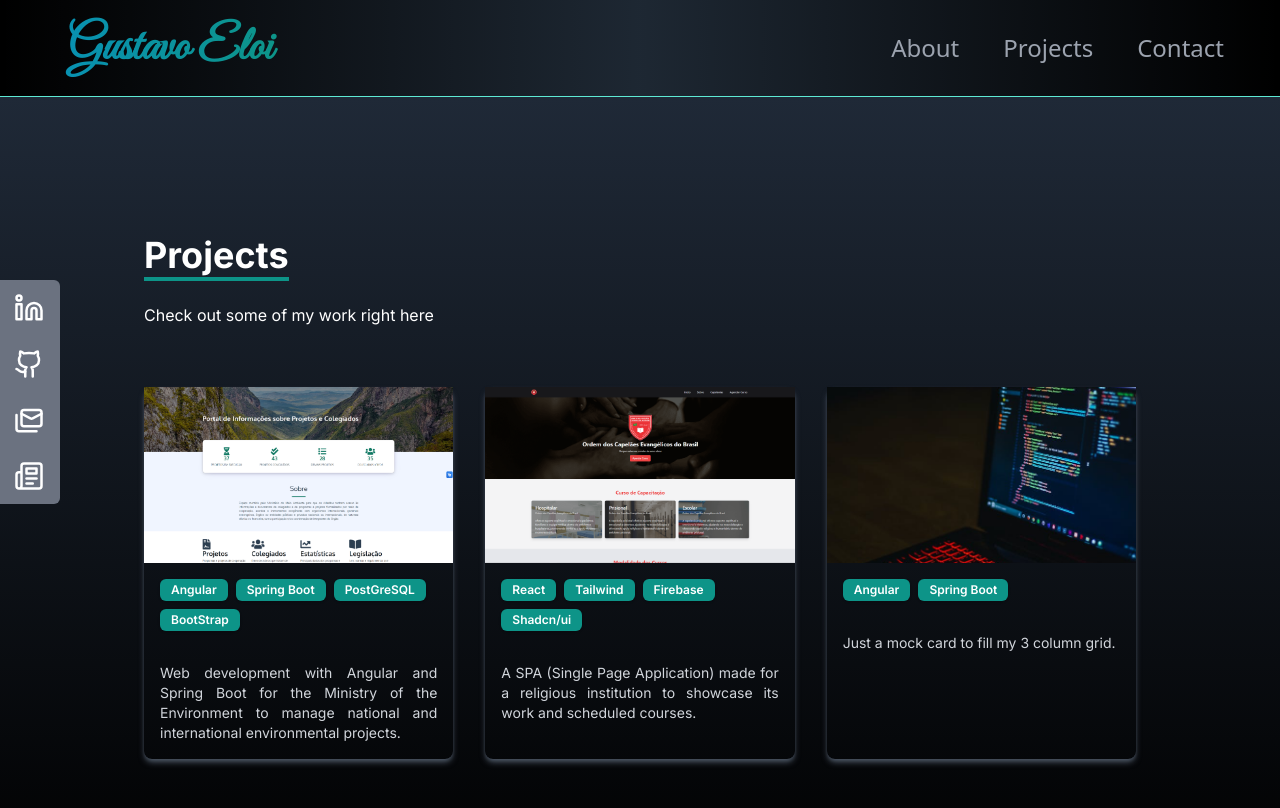
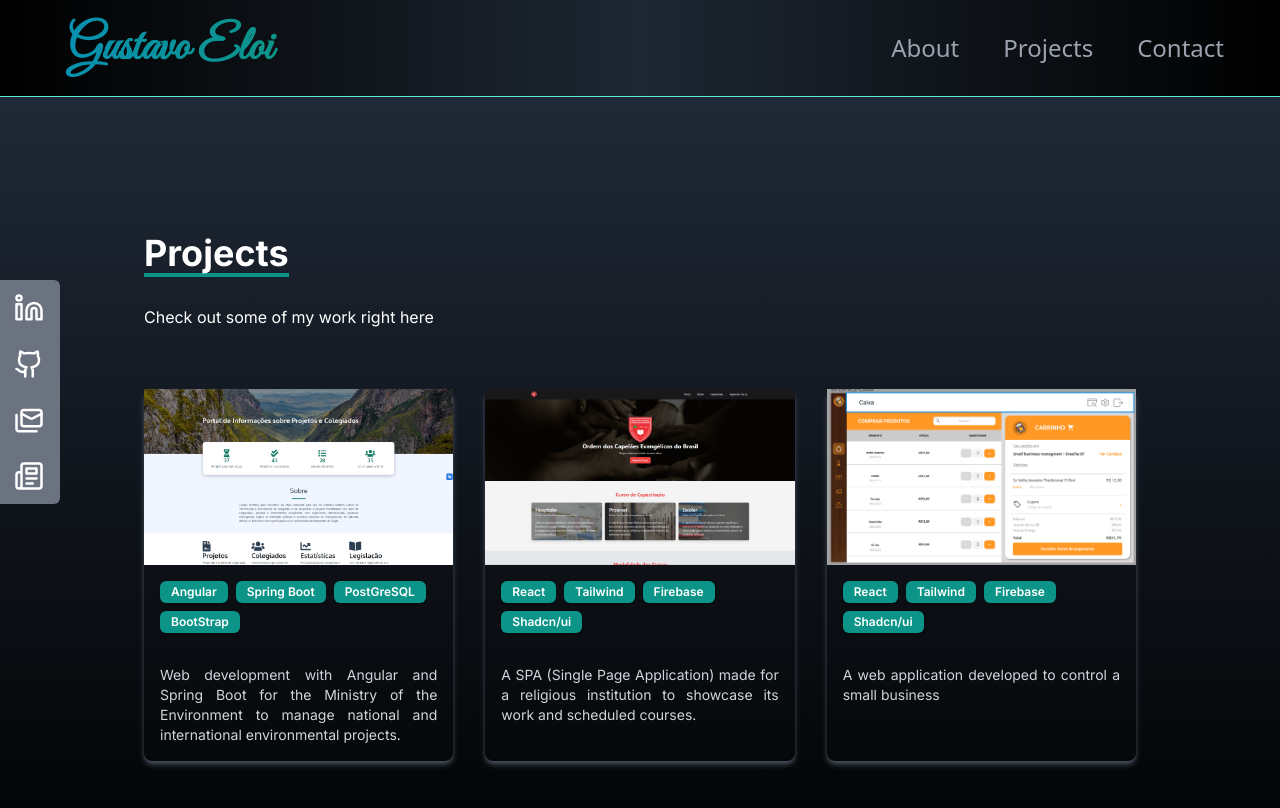
Before and after one commit to gustavoeloi/web-portfolio, a React (Vite) app: page /projects in a window 1280 px wide. Shown: the top 808 px of the page. Built offline with nearby package versions, Linux system fonts and the light colour scheme.

Commit message:
feat: skills section

```diff
--- a/src/pages/About.tsx
+++ b/src/pages/About.tsx
@@ -37,7 +37,7 @@ const About = () => {
         <div className="pb-8">
           <p
             id="about"
-            className="text-4xl font-bold inline border-b-4 border-teal-600"
+            className="text-4xl font-bold inline-block border-b-4 border-teal-600"
           >
             About
           </p>
--- a/src/pages/Experience.tsx
+++ b/src/pages/Experience.tsx
@@ -1,24 +1,98 @@
 const Experience = () => {
+  const techs = [
+    {
+      id: 1,
+      src: "https://cdn.jsdelivr.net/gh/devicons/devicon@latest/icons/html5/html5-original.svg",
+      alt: "HTML",
+      title: "HTML",
+      style: "shadow-orange-500",
+    },
+    {
+      id: 2,
+      src: "https://cdn.jsdelivr.net/gh/devicons/devicon@latest/icons/tailwindcss/tailwindcss-original.svg",
+      alt: "TailwindCSS",
+      title: "TailwindCSS",
+      style: "shadow-sky-500",
+    },
+    {
+      id: 3,
+      src: "https://cdn.jsdelivr.net/gh/devicons/devicon@latest/icons/angular/angular-original.svg",
+      alt: "Angular",
+      title: "Angular",
+      style: "shadow-red-500",
+    },
+    {
+      id: 4,
+      src: "https://cdn.jsdelivr.net/gh/devicons/devicon@latest/icons/react/react-original.svg",
+      alt: "React",
+      title: "React",
+      style: "shadow-blue-500",
+    },
+    {
+      id: 5,
+      src: "https://cdn.jsdelivr.net/gh/devicons/devicon@latest/icons/nodejs/nodejs-original-wordmark.svg",
+      alt: "NodeJS",
+      title: "NodeJS",
+      style: "shadow-green-500",
+    },
+    {
+      id: 6,
+      src: "https://cdn.jsdelivr.net/gh/devicons/devicon@latest/icons/spring/spring-original.svg",
+      alt: "Spring",
+      title: "Spring",
+      style: "shadow-lime-400",
+    },
+    {
+      id: 7,
+      src: "https://cdn.jsdelivr.net/gh/devicons/devicon@latest/icons/javascript/javascript-original.svg",
+      alt: "JavaScript",
+      title: "JavaScript",
+      style: "shadow-yellow-500",
+    },
+    {
+      id: 8,
+      src: "https://cdn.jsdelivr.net/gh/devicons/devicon@latest/icons/firebase/firebase-original.svg",
+      alt: "Firebase",
+      title: "Firebase",
+      style: "shadow-orange-500",
+    },
+    {
+      id: 9,
+      src: "https://cdn.jsdelivr.net/gh/devicons/devicon@latest/icons/java/java-original.svg",
+      alt: "Java",
+      title: "Java",
+      style: "shadow-red-500",
+    },
+    {
+      id: 10,
+      src: "https://cdn.jsdelivr.net/gh/devicons/devicon@latest/icons/git/git-original.svg",
+      alt: "Git",
+      title: "Git",
+      style: "shadow-orange-600",
+    },
+  ];
+
   return (
-    <div className="bg-gradient-to-t from-gray-800 to-black w-full h-screen">
-      <div className="mx-w-screen mx-auto p-4 flex flex-col justify-center w-full h-full text-white">
+    <div className="bg-gradient-to-t from-gray-800 to-black w-full h-screen font-base">
+      <div className="max-w-screen-lg mx-auto p-4 flex flex-col justify-center w-full h-full text-white">
         <div>
-          <h3 className="text-4xl font-bold border-b-4 border-y-teal-600 p-2 inline">
+          <h3 className="text-4xl font-bold border-b-4 border-y-teal-600 p-2 inline-block">
             Skills
           </h3>
           <p>
             These are the technologies I have worked with or have been studying
           </p>
 
-          <div>
-            <div>
-              <img
-                src="https://cdn.jsdelivr.net/gh/devicons/devicon@latest/icons/html5/html5-original.svg"
-                alt="HTML Icon"
-                className="w-7"
-              />
-              <p>HTML</p>
-            </div>
+          <div className="w-full grid grid-cols-2 sm:grid-cols-3 gap-8 text-center py-8 px-12 sm:px-0">
+            {techs.map(({ id, src, title, style, alt }) => (
+              <div
+                key={id}
+                className={`shadow-md hover:scale-105 duration-500 py-2 rounded-lg ${style}`}
+              >
+                <img src={src} alt={alt} className="w-20 mx-auto" />
+                <p className="mt-4 font-medium font-base ">{title}</p>
+              </div>
+            ))}
           </div>
         </div>
       </div>
--- a/src/pages/Home.tsx
+++ b/src/pages/Home.tsx
@@ -9,6 +9,7 @@ import { Typewriter, Cursor } from "react-simple-typewriter/dist/index";
 
 import Projects from "./Projects";
 import Experience from "./Experience";
+import { Link } from "react-scroll";
 
 const Home = () => {
   const arrowVariants = {
@@ -43,15 +44,22 @@ const Home = () => {
             <Cursor cursorStyle="_" />
           </h1>
           <h2 className="text-gray-500 py-4 max-w-md text-lg ">
-            Web Developer. I love to work on web application using technologies
-            like React, Angular, Tailwind. NextJS, Spring Boot, NodeJS, MongoDB,
-            Firebase and PostgreSQL
+            <span className="font-bold">Web Developer</span>. I love to work on
+            web application using technologies like React, Angular, Tailwind.
+            NextJS, Spring Boot, NodeJS, MongoDB, Firebase and PostgreSQL
           </h2>
 
           <div className="flex gap-4">
-            <button className="text-cyan-600 w-2/4 px-6 py-3 my-2 border-2 border-cyan-600 rounded-md">
-              Projects
-            </button>
+            <Link
+              to="projects"
+              smooth={true}
+              duration={500}
+              offset={-50}
+              className="text-cyan-600 w-2/4 px-6 py-3 my-2 border-2 border-cyan-600 rounded-md"
+            >
+              <button className="w-full">Projects</button>
+            </Link>
+
             <button className="group text-white w-2/4 px-6 py-3 my-2 flex items-center justify-center rounded-md bg-gradient-to-r from-cyan-600 to-teal-600">
               Contact <ArrowRight size={25} className="ml-1" />
             </button>
--- a/src/pages/Projects.tsx
+++ b/src/pages/Projects.tsx
@@ -1,5 +1,5 @@
 import geprodHome from "@/assets/images/geprod-home.png";
-import demoProject from "@/assets/images/demo-project.jpg";
+import sbmProject from "@/assets/images/sbm-project.png";
 import ocebHome from "@/assets/images/oceb-home.png";
 
 import { Badge } from "@/components/ui/badge";
@@ -61,19 +61,27 @@ const Projects = () => {
       ],
     },
     {
-      id: 3,
-      src: demoProject,
-      alt: "DemoImage",
-      href: "https://github.com/gustavoeloi",
-      description: "Just a mock card to fill my 3 column grid.",
+      id: 2,
+      src: sbmProject,
+      alt: "Screenshot of SBM project",
+      href: "https://www.google.combr/",
+      description: "A web application developed to control a small business",
       technologies: [
         {
           id: 1,
-          name: "Angular",
+          name: "React",
         },
         {
           id: 2,
-          name: "Spring Boot",
+          name: "Tailwind",
+        },
+        {
+          id: 3,
+          name: "Firebase",
+        },
+        {
+          id: 4,
+          name: "Shadcn/ui",
         },
       ],
     },
@@ -82,11 +90,11 @@ const Projects = () => {
   return (
     <div
       id="projects"
-      className="bg-gradient-to-t from-black to-gray-800 w-full text-white font-base md:h-screen py-32 md:py-0"
+      className="bg-gradient-to-t from-black to-gray-800 w-full text-white font-base md:h-screen py-32 md:py-0 font-base"
     >
       <div className="max-w-screen-lg p-4 mx-auto flex flex-col justify-center w-full h-full">
         <div className="pb-8">
-          <p className="text-4xl font-bold inline border-b-4 border-teal-600">
+          <p className="text-4xl font-bold inline-block border-b-4 border-teal-600">
             Projects
           </p>
           <p className="py-7">Check out some of my work right here</p>
```
Also changed, not shown: src/assets/images/sbm-project.png (added).
